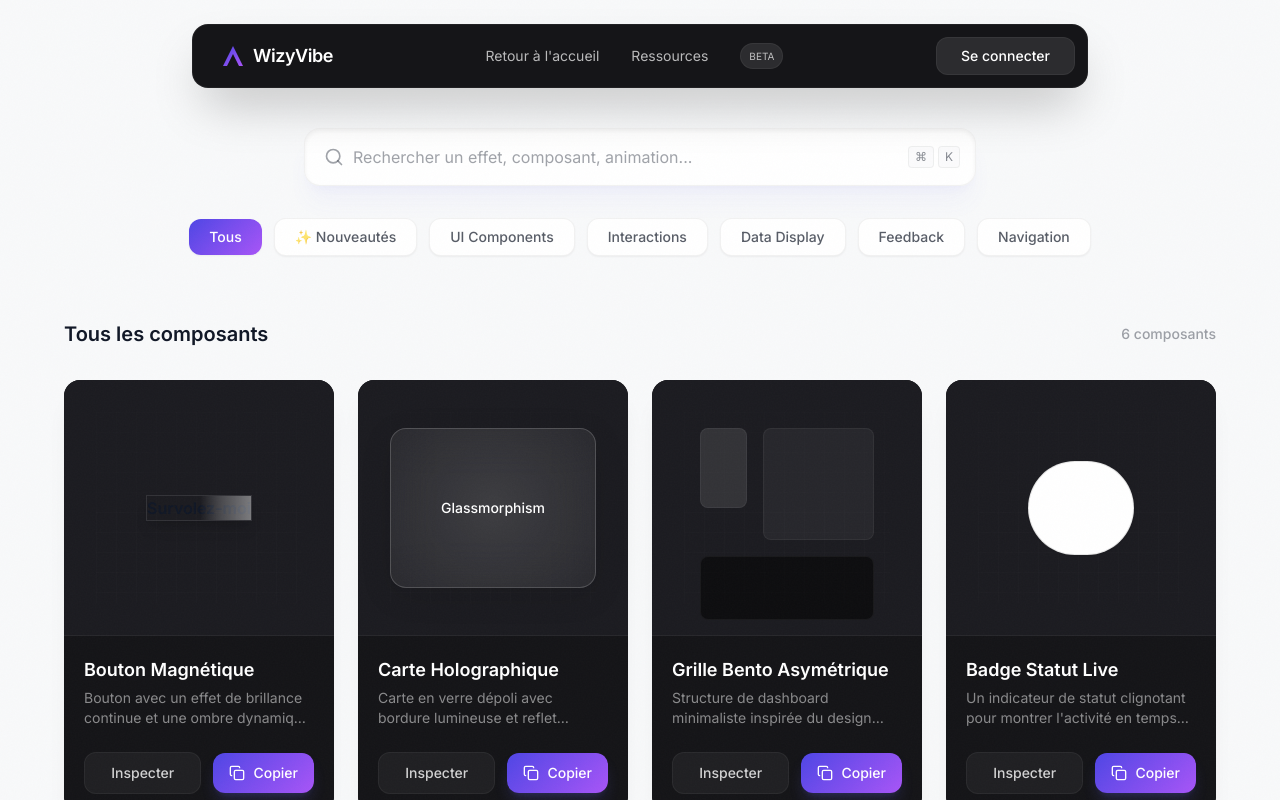
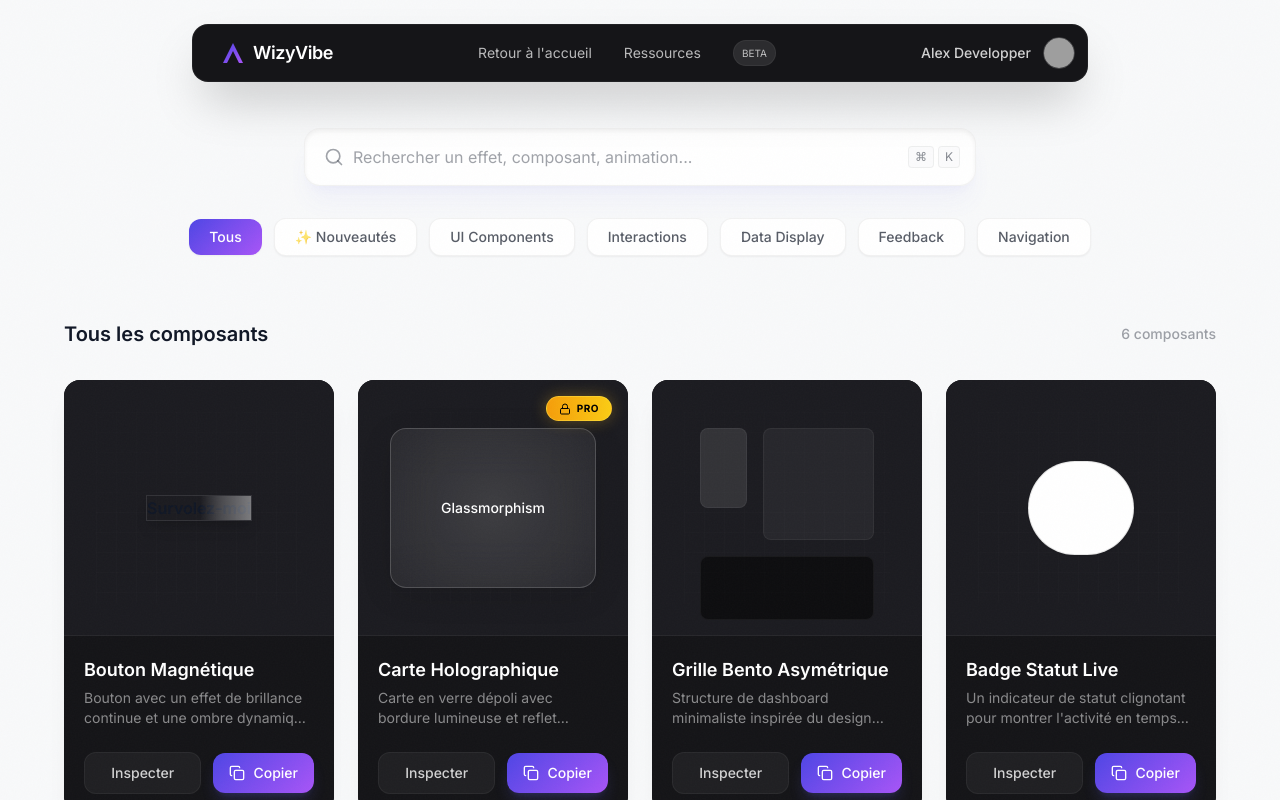
Before and after one commit to RichardManso/WizyVibe, a React (Vite) app: page /app in a window 1280 px wide. Both pictures are taken after a click on the button "Se connecter". Shown: the top 800 px of the page. Built offline with nearby package versions, Linux system fonts and the light colour scheme; grey boxes are pictures that could not be loaded.

Commit message:
feat: Ajout du système Premium Lock et Modal d'Authentification mockée

```diff
--- a/src/App.tsx
+++ b/src/App.tsx
@@ -1,15 +1,18 @@
 import { BrowserRouter, Routes, Route } from 'react-router-dom';
 import { Landing } from './pages/Landing';
 import { LexiconApp } from './pages/LexiconApp';
+import { AuthProvider } from './context/AuthContext';
 
 function App() {
   return (
+    <AuthProvider>
       <BrowserRouter>
         <Routes>
           <Route path="/" element={<Landing />} />
           <Route path="/app" element={<LexiconApp />} />
         </Routes>
       </BrowserRouter>
+    </AuthProvider>
   );
 }
 
--- /dev/null
+++ b/src/components/AuthModal.tsx
@@ -0,0 +1,98 @@
+import React, { useEffect, useRef } from 'react';
+import gsap from 'gsap';
+import { X, Lock, Sparkles } from 'lucide-react';
+import { useAuth } from '../context/AuthContext';
+
+interface AuthModalProps {
+  isOpen: boolean;
+  onClose: () => void;
+}
+
+export const AuthModal: React.FC<AuthModalProps> = ({ isOpen, onClose }) => {
+  const modalRef = useRef<HTMLDivElement>(null);
+  const { login } = useAuth();
+
+  useEffect(() => {
+    let ctx = gsap.context(() => {
+      if (isOpen && modalRef.current) {
+        gsap.fromTo(modalRef.current,
+          { y: 50, opacity: 0, scale: 0.95 },
+          { y: 0, opacity: 1, scale: 1, duration: 0.4, ease: "power3.out" }
+        );
+      }
+    });
+    return () => ctx.revert();
+  }, [isOpen]);
+
+  if (!isOpen) return null;
+
+  const handleSimulateLogin = () => {
+    login();
+    onClose();
+  };
+
+  return (
+    <>
+      <div
+        className="fixed inset-0 bg-black/40 backdrop-blur-md z-50 transition-opacity duration-300"
+        onClick={onClose}
+      ></div>
+
+      <div className="fixed inset-0 flex items-center justify-center z-50 pointer-events-none p-4">
+        <div
+          ref={modalRef}
+          className="w-full max-w-md bg-[#121214] border border-white/10 rounded-[2rem] shadow-2xl p-8 relative overflow-hidden pointer-events-auto"
+        >
+          {/* Deco gradients */}
+          <div className="absolute -top-32 -right-32 w-64 h-64 bg-accent/20 blur-[80px] rounded-full"></div>
+          <div className="absolute -bottom-32 -left-32 w-64 h-64 bg-indigo-500/20 blur-[80px] rounded-full"></div>
+
+          <button
+            onClick={onClose}
+            className="absolute top-6 right-6 p-2 rounded-full hover:bg-white/10 text-white/60 transition-colors z-10"
+          >
+            <X className="w-5 h-5" />
+          </button>
+
+          <div className="flex flex-col items-center text-center relative z-10 mb-8 mt-4">
+            <div className="w-16 h-16 bg-gradient-to-br from-amber-500 to-yellow-400 rounded-2xl flex items-center justify-center mb-6 shadow-[0_0_30px_rgba(251,191,36,0.3)] border border-yellow-300/50">
+              <Lock className="w-8 h-8 text-black" />
+            </div>
+            <h2 className="text-2xl font-semibold text-white mb-3">Débloquez le Lexique Premium</h2>
+            <p className="text-white/60 text-sm leading-relaxed">
+              Accédez instantanément aux composants les plus avancés, aux animations GSAP premium et aux mises à jour prioritaires.
+            </p>
+          </div>
+
+          <div className="space-y-3 relative z-10">
+            <button className="w-full flex items-center justify-center gap-3 bg-white text-black py-3.5 rounded-xl font-medium text-sm transition-transform hover:scale-[1.02] shadow-md">
+              <img src="https://www.svgrepo.com/show/475656/google-color.svg" alt="Google" className="w-5 h-5" />
+              Continuer avec Google
+            </button>
+            <button className="w-full flex items-center justify-center gap-3 bg-[#24292F] text-white py-3.5 rounded-xl font-medium text-sm transition-transform hover:scale-[1.02] border border-white/5">
+              <svg viewBox="0 0 24 24" className="w-5 h-5 fill-current"><path d="M12 0c-6.626 0-12 5.373-12 12 0 5.302 3.438 9.8 8.207 11.387.599.111.793-.261.793-.577v-2.234c-3.338.726-4.033-1.416-4.033-1.416-.546-1.387-1.333-1.756-1.333-1.756-1.089-.745.083-.729.083-.729 1.205.084 1.839 1.237 1.839 1.237 1.07 1.834 2.807 1.304 3.492.997.107-.775.418-1.305.762-1.604-2.665-.305-5.467-1.334-5.467-5.931 0-1.311.469-2.381 1.236-3.221-.124-.303-.535-1.524.117-3.176 0 0 1.008-.322 3.301 1.23.957-.266 1.983-.399 3.003-.404 1.02.005 2.047.138 3.006.404 2.291-1.552 3.297-1.23 3.297-1.23.653 1.653.242 2.874.118 3.176.77.84 1.235 1.911 1.235 3.221 0 4.609-2.807 5.624-5.479 5.921.43.372.823 1.102.823 2.222v3.293c0 .319.192.694.801.576 4.765-1.589 8.199-6.086 8.199-11.386 0-6.627-5.373-12-12-12z"/></svg>
+              Continuer avec GitHub
+            </button>
+
+            <div className="relative py-4">
+              <div className="absolute inset-0 flex items-center">
+                <div className="w-full border-t border-white/10"></div>
+              </div>
+              <div className="relative flex justify-center text-xs">
+                <span className="bg-[#121214] px-2 text-white/40">Mode Développeur</span>
+              </div>
+            </div>
+
+            <button
+              onClick={handleSimulateLogin}
+              className="w-full flex items-center justify-center gap-2 bg-gradient-to-r from-accent to-purple-500 text-white py-3.5 rounded-xl font-medium text-sm transition-transform hover:scale-[1.02] shadow-lg"
+            >
+              <Sparkles className="w-4 h-4" />
+              Simuler la connexion
+            </button>
+          </div>
+        </div>
+      </div>
+    </>
+  );
+};
--- a/src/components/EffectCard.tsx
+++ b/src/components/EffectCard.tsx
@@ -15,6 +15,12 @@ export const EffectCard: React.FC<EffectCardProps> = ({ effect, onCopy, onInspec
         className="h-64 bg-surface relative flex items-center justify-center p-8 overflow-hidden cursor-pointer border-b border-white/5"
         onClick={() => onInspect(effect)}
       >
+        {effect.isPremium && (
+          <div className="absolute top-4 right-4 z-20 flex items-center gap-1.5 bg-gradient-to-r from-amber-500 to-yellow-400 text-black px-3 py-1 rounded-full shadow-[0_0_15px_rgba(251,191,36,0.3)] border border-yellow-300/50">
+            <svg width="12" height="12" viewBox="0 0 24 24" fill="none" stroke="currentColor" strokeWidth="2" strokeLinecap="round" strokeLinejoin="round"><rect x="3" y="11" width="18" height="11" rx="2" ry="2"></rect><path d="M7 11V7a5 5 0 0 1 10 0v4"></path></svg>
+            <span className="text-[10px] font-bold tracking-wider uppercase">PRO</span>
+          </div>
+        )}
         {effect.css && <style>{effect.css}</style>}
         <div className="w-full h-full flex items-center justify-center relative">
           <div className="absolute inset-0 bg-grid-dark opacity-30 pointer-events-none"></div>
--- a/src/components/Header.tsx
+++ b/src/components/Header.tsx
@@ -1,6 +1,7 @@
 import React, { useEffect, useRef } from 'react';
 import gsap from 'gsap';
 import { Link, useLocation } from 'react-router-dom';
+import { useAuth } from '../context/AuthContext';
 
 interface HeaderProps {
   showSearch?: boolean;
@@ -10,6 +11,7 @@ export const Header: React.FC<HeaderProps> = () => {
   const navRef = useRef<HTMLDivElement>(null);
   const location = useLocation();
   const isApp = location.pathname === '/app';
+  const { isAuthenticated, user, login, logout } = useAuth();
 
   useEffect(() => {
     // Animation d'apparition
@@ -56,8 +58,15 @@ export const Header: React.FC<HeaderProps> = () => {
           <Link to="/app" className="btn-gradient px-6 py-2 rounded-xl text-sm font-medium transition-transform hover:scale-[1.02] shadow-lg shadow-accent/20">
             Ouvrir le Lexique
           </Link>
+        ) : isAuthenticated && user ? (
+          <div className="flex items-center gap-3">
+            <span className="text-sm font-medium text-white/80">{user.name}</span>
+            <button onClick={logout} className="w-8 h-8 rounded-full overflow-hidden border border-white/20 hover:border-accent transition-colors" title="Se déconnecter">
+              <img src={user.avatar} alt="Avatar" className="w-full h-full object-cover" />
+            </button>
+          </div>
         ) : (
-          <button className="bg-white/10 text-white px-6 py-2 rounded-xl text-sm font-medium transition-colors hover:bg-white/20 border border-white/5">
+          <button onClick={login} className="bg-white/10 text-white px-6 py-2 rounded-xl text-sm font-medium transition-colors hover:bg-white/20 border border-white/5">
             Se connecter
           </button>
         )}
--- /dev/null
+++ b/src/context/AuthContext.tsx
@@ -0,0 +1,42 @@
+import React, { createContext, useContext, useState, type ReactNode } from 'react';
+
+interface AuthContextType {
+  isAuthenticated: boolean;
+  login: () => void;
+  logout: () => void;
+  user: { name: string; email: string; avatar: string } | null;
+}
+
+const AuthContext = createContext<AuthContextType | undefined>(undefined);
+
+export const AuthProvider: React.FC<{ children: ReactNode }> = ({ children }) => {
+  const [isAuthenticated, setIsAuthenticated] = useState(false);
+
+  const login = () => {
+    setIsAuthenticated(true);
+  };
+
+  const logout = () => {
+    setIsAuthenticated(false);
+  };
+
+  const user = isAuthenticated ? {
+    name: "Alex Developper",
+    email: "alex@vibe.dev",
+    avatar: "https://api.dicebear.com/7.x/notionists/svg?seed=Alex&backgroundColor=4F46E5"
+  } : null;
+
+  return (
+    <AuthContext.Provider value={{ isAuthenticated, login, logout, user }}>
+      {children}
+    </AuthContext.Provider>
+  );
+};
+
+export const useAuth = () => {
+  const context = useContext(AuthContext);
+  if (context === undefined) {
+    throw new Error('useAuth must be used within an AuthProvider');
+  }
+  return context;
+};
--- a/src/data/registry.ts
+++ b/src/data/registry.ts
@@ -18,6 +18,7 @@ export interface EffectItem {
   css?: string;
   reactCode?: string;
   parameters?: EffectParameter[];
+  isPremium?: boolean;
 }
 
 export const CATEGORIES = ['Tous', '✨ Nouveautés', 'UI Components', 'Interactions', 'Data Display', 'Feedback', 'Navigation'];
@@ -70,6 +71,7 @@ export const ShimmerButton = ({ children, onClick }) => {
     name: "Carte Holographique",
     description: "Carte en verre dépoli avec bordure lumineuse et reflet asymétrique.",
     category: "Data Display",
+    isPremium: true,
     tailwindClasses: "w-64 h-40 bg-white/5 backdrop-blur-xl border border-white/20 rounded-2xl shadow-[0_8px_32px_0_rgba(0,0,0,0.1)] flex items-center justify-center relative overflow-hidden glass-card",
     css: `
       .glass-card::before {
@@ -168,6 +170,7 @@ export const MagneticInput = ({ placeholder }) => {
     name: "Révélation Texte (GSAP)",
     description: "Animation d'apparition fluide des mots utilisant GSAP ScrollTrigger.",
     category: "Animations",
+    isPremium: true,
     parameters: [
       { id: "duration", label: "Durée (s)", type: "range", defaultValue: 0.8, min: 0.2, max: 2, step: 0.1 },
       { id: "stagger", label: "Décalage (s)", type: "range", defaultValue: 0.05, min: 0.01, max: 0.2, step: 0.01 },
--- a/src/pages/LexiconApp.tsx
+++ b/src/pages/LexiconApp.tsx
@@ -4,14 +4,19 @@ import { Header } from '../components/Header';
 import { EffectCard } from '../components/EffectCard';
 import { InspectorDrawer } from '../components/InspectorDrawer';
 import { Toast } from '../components/Toast';
+import { AuthModal } from '../components/AuthModal';
 import { Footer } from './Landing';
 import { effectRegistry, CATEGORIES } from '../data/registry';
 import type { EffectItem } from '../data/registry';
+import { useAuth } from '../context/AuthContext';
 
 export const LexiconApp: React.FC = () => {
   const [toastMessage, setToastMessage] = useState('');
   const [showToast, setShowToast] = useState(false);
   const [inspectedEffect, setInspectedEffect] = useState<EffectItem | null>(null);
+  const [showAuthModal, setShowAuthModal] = useState(false);
+
+  const { isAuthenticated } = useAuth();
 
   const [searchQuery, setSearchQuery] = useState('');
   const [activeCategory, setActiveCategory] = useState('Tous');
@@ -22,6 +27,14 @@ export const LexiconApp: React.FC = () => {
       navigator.clipboard.writeText(effect.tailwindClasses);
       setToastMessage(`Copié: ${effect.name}`);
       setShowToast(true);
+    }
+  };
+
+  const handleInspect = (effect: EffectItem) => {
+    if (effect.isPremium && !isAuthenticated) {
+      setShowAuthModal(true);
+    } else {
+      setInspectedEffect(effect);
     }
   };
 
@@ -92,7 +105,7 @@ export const LexiconApp: React.FC = () => {
                   key={effect.id}
                   effect={effect}
                   onCopy={handleCopy}
-                  onInspect={(e) => setInspectedEffect(e)}
+                  onInspect={handleInspect}
                 />
               ))}
             </div>
@@ -113,6 +126,11 @@ export const LexiconApp: React.FC = () => {
         onClose={() => setInspectedEffect(null)}
       />
 
+      <AuthModal
+        isOpen={showAuthModal}
+        onClose={() => setShowAuthModal(false)}
+      />
+
       <Toast
         message={toastMessage}
         isVisible={showToast}
```
Lines whose indentation alone changed are shown as unchanged.
